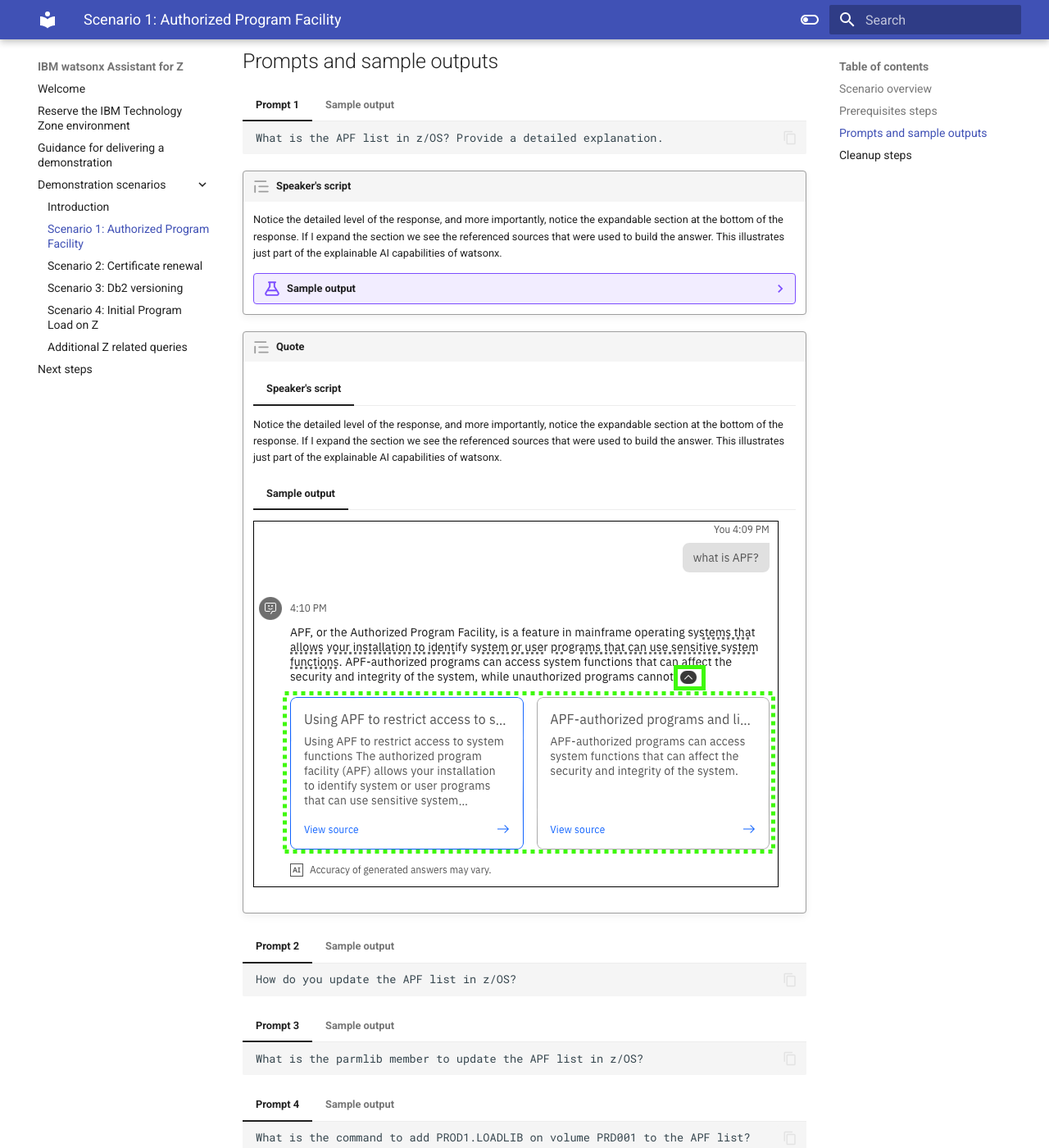
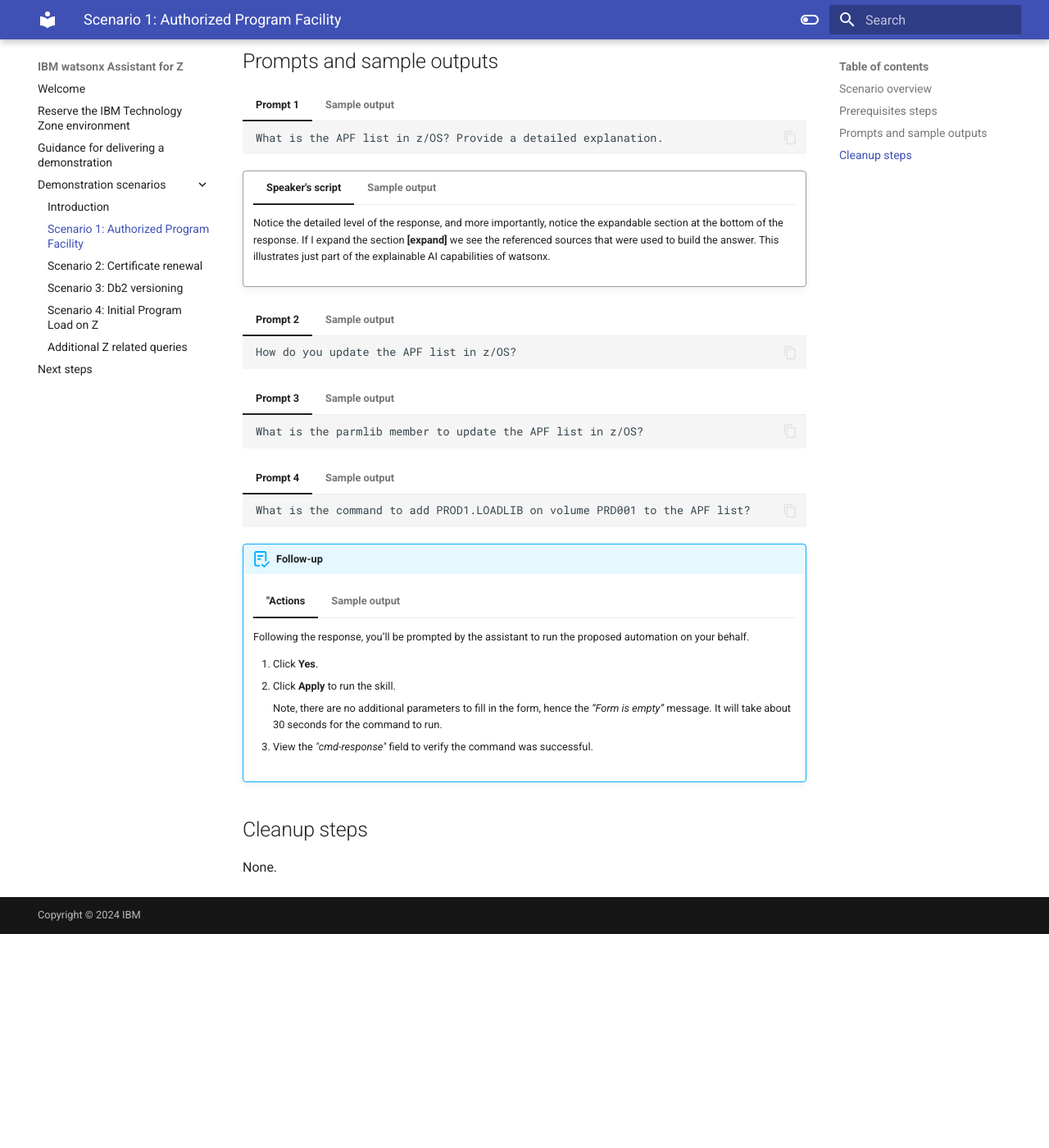
Before and after one commit to IBM/SalesEnablement-L3-watsonx-AssistantForZ, an MkDocs documentation site: the page built from docs/scenarios/APF.md, in a window 1280 px wide and 1400 px high, scrolled down 554 px. Shown: the whole window at 82% size. Built offline with MkDocs 1.6.1 and Material for MkDocs 9.7.7, drawn with Linux system fonts in a browser that asks for light colours; after the commit the page ends 1693 px from its top, so only the background shows below that; some of the changed text lies outside the part shown.

Commit message:
formatting

```diff
--- a/docs/scenarios/APF.md
+++ b/docs/scenarios/APF.md
@@ -21,19 +21,12 @@ None.
     ![](_attachments/apf-001.png)
 <!--- end-tab-group --->
 
-!!! Quote "Speaker's script"
-
-    Notice the detailed level of the response, and more importantly, notice the expandable section at the bottom of the response. If I expand the section we see the referenced sources that were used to build the answer. This illustrates just part of the explainable AI capabilities of watsonx.
-
-    ??? Example "Sample output"
-
-        ![](_attachments/apf-001b.png)
-
-!!! Quote
+!!! Quote ""
 
     <!--- begin-tab-group --->
     === "Speaker's script"
-    Notice the detailed level of the response, and more importantly, notice the expandable section at the bottom of the response. If I expand the section we see the referenced sources that were used to build the answer. This illustrates just part of the explainable AI capabilities of watsonx.
+
+        Notice the detailed level of the response, and more importantly, notice the expandable section at the bottom of the response. If I expand the section **[expand]** we see the referenced sources that were used to build the answer. This illustrates just part of the explainable AI capabilities of watsonx.
 
     === "Sample output"
 
```
Also changed, not shown: other parts of docs/scenarios/APF.md (+11 -8 lines).
